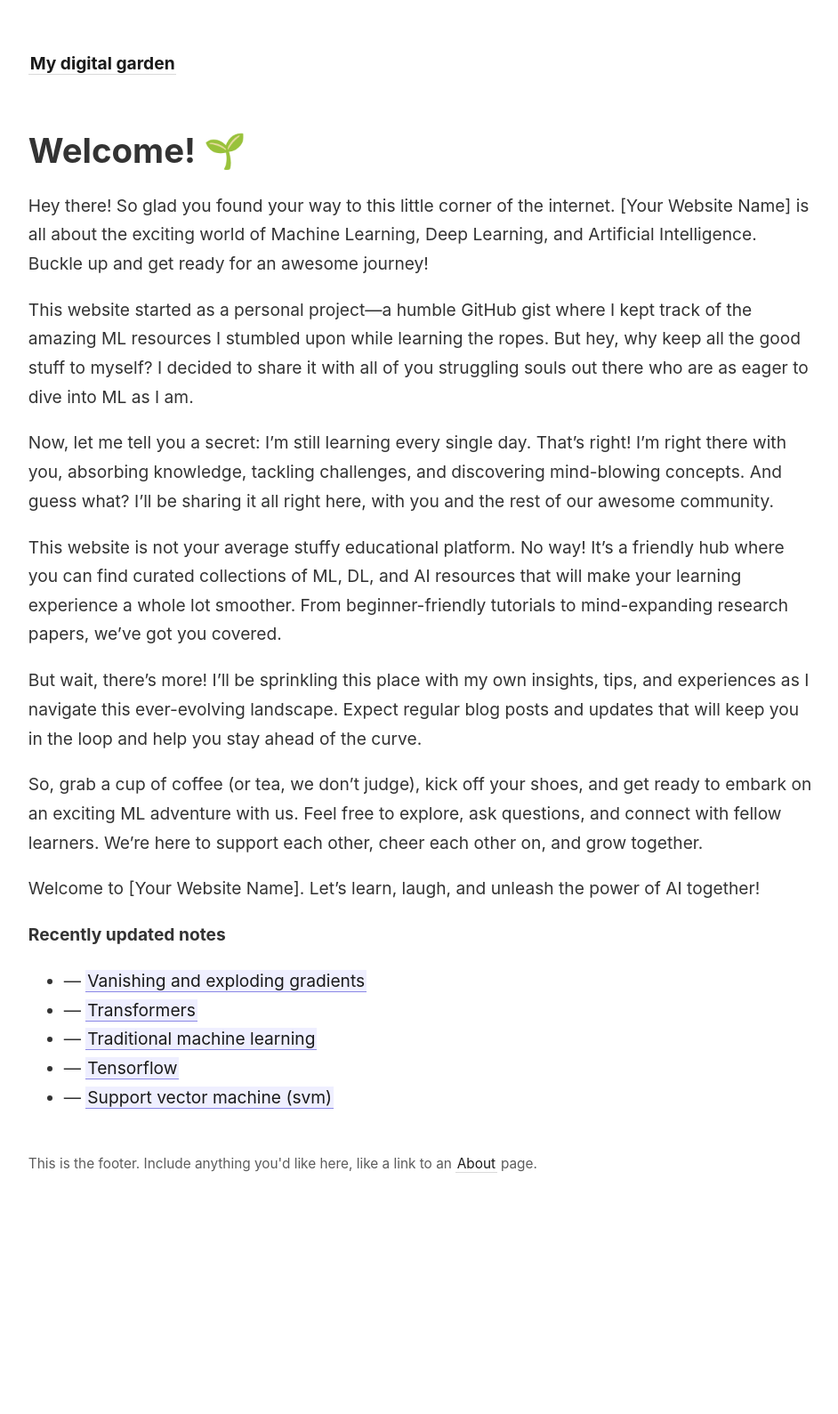
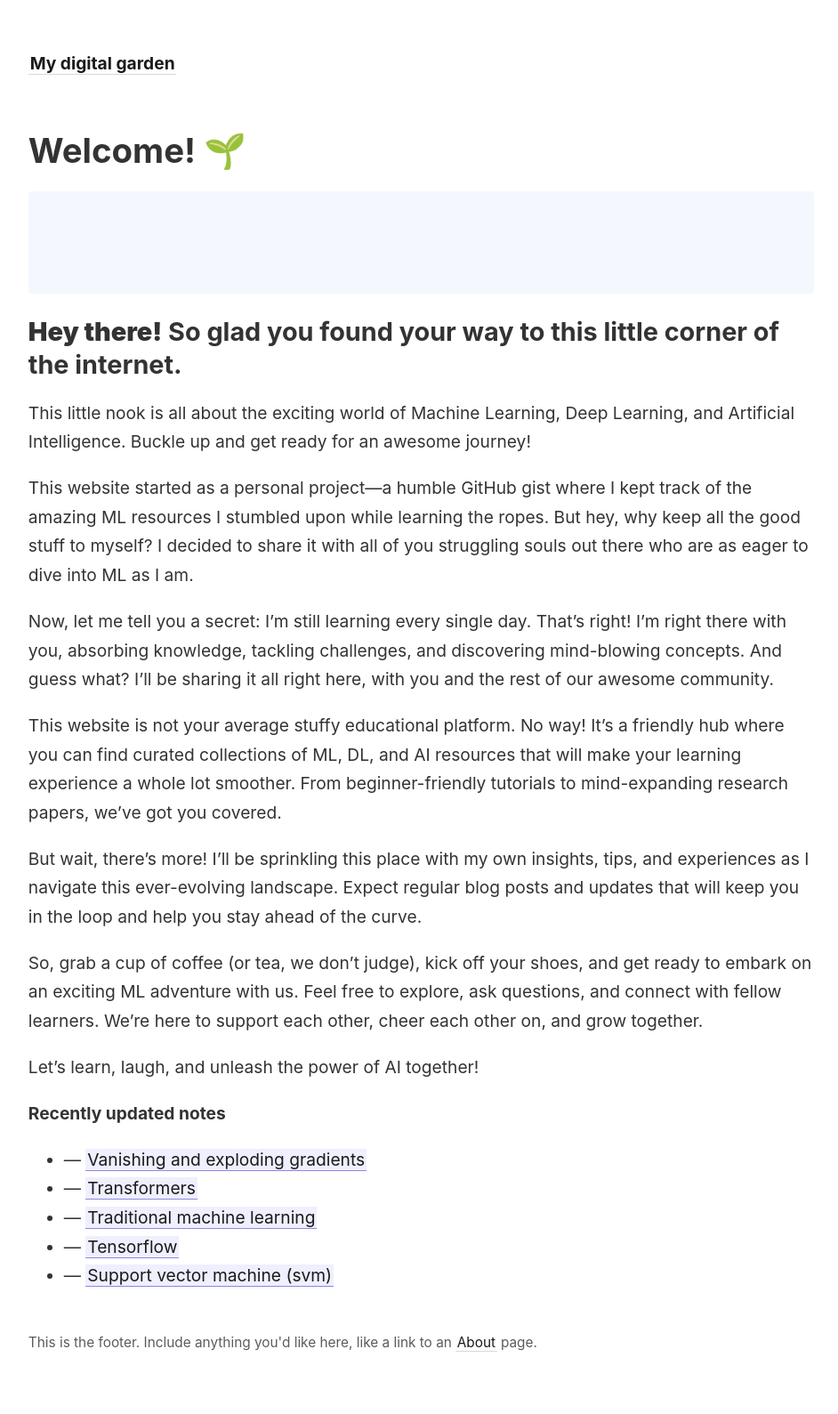
Before and after one commit to proy9714/priyadarshi-digital-garden, a Jekyll site: the page built from _pages/index.md, in a window 1280 px wide. Shown: the whole page at 89% size, without its empty margins (45-987 px from the left). Built offline with Jekyll 4.4.1, drawn with Linux system fonts in a browser that asks for light colours; before the commit the page ends 1388 px from its top, so only the background shows below that.

Commit message:
vault backup: 2023-06-02 16:56:08

```diff
--- a/_pages/index.md
+++ b/_pages/index.md
@@ -7,7 +7,10 @@
 
 # Welcome! 🌱
 
-Hey there! So glad you found your way to this little corner of the internet. [Your Website Name] is all about the exciting world of Machine Learning, Deep Learning, and Artificial Intelligence. Buckle up and get ready for an awesome journey!
+<p style="padding: 3em 1em; background: #f5f7ff; border-radius: 4px;">
+  <h2><strong>Hey there!</strong> So glad you found your way to this little corner of the internet.</h2>
+  <p>This little nook is all about the exciting world of Machine Learning, Deep Learning, and Artificial Intelligence. Buckle up and get ready for an awesome journey!</p>
+</p>
 
 This website started as a personal project—a humble GitHub gist where I kept track of the amazing ML resources I stumbled upon while learning the ropes. But hey, why keep all the good stuff to myself? I decided to share it with all of you struggling souls out there who are as eager to dive into ML as I am.
 
@@ -19,7 +22,7 @@
 
 So, grab a cup of coffee (or tea, we don't judge), kick off your shoes, and get ready to embark on an exciting ML adventure with us. Feel free to explore, ask questions, and connect with fellow learners. We're here to support each other, cheer each other on, and grow together.
 
-Welcome to [Your Website Name]. Let's learn, laugh, and unleash the power of AI together!
+Let's learn, laugh, and unleash the power of AI together!
 
 <strong>Recently updated notes</strong>
 
```
Also changed, not shown: Untitled.md (added, +17 -0 lines).
